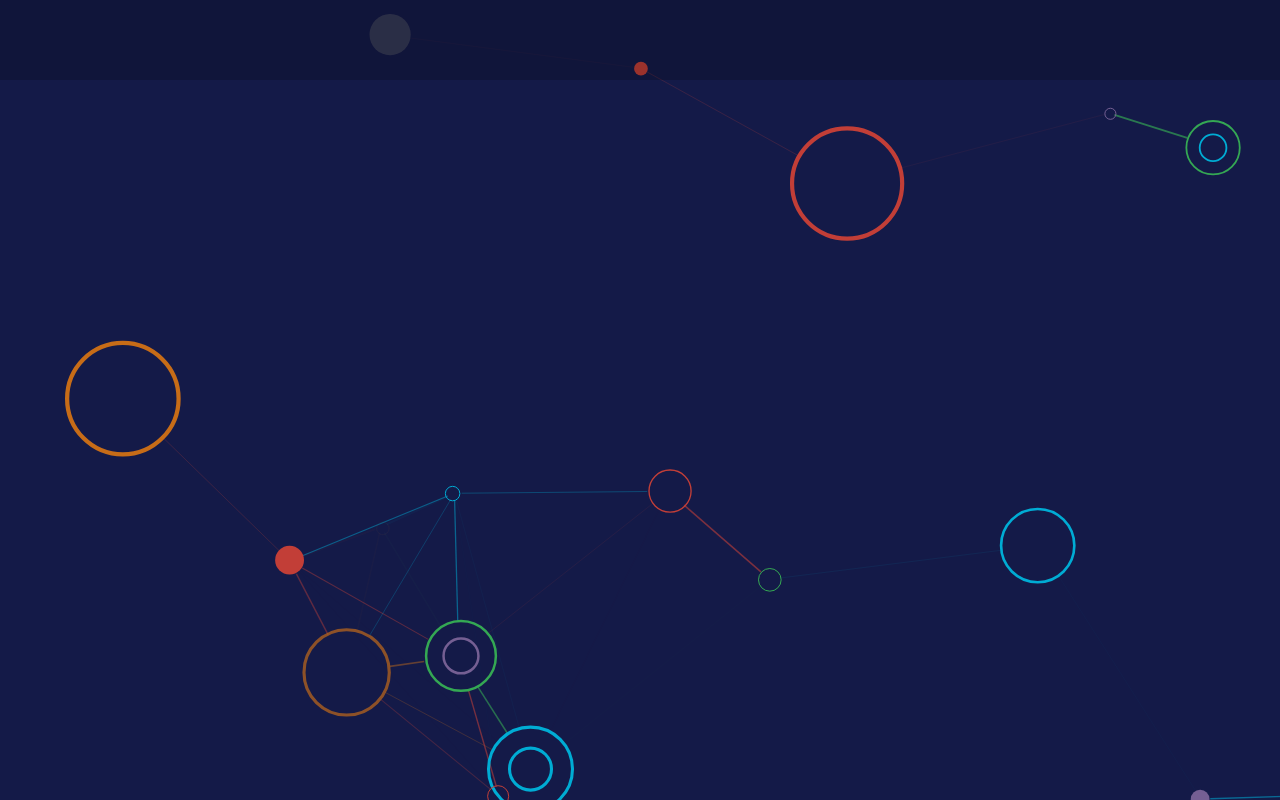
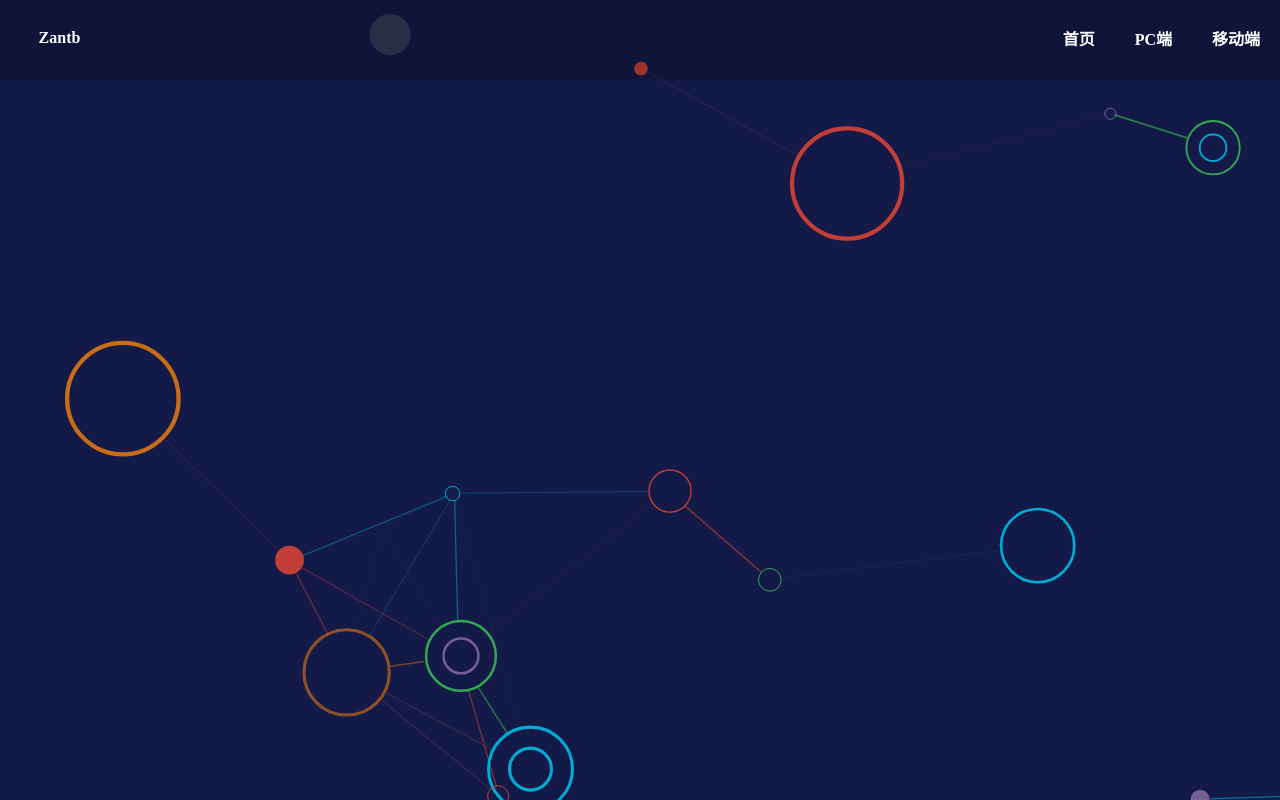
Before and after one commit to Zilean/Zilean.github.io, a website: page index.html in a window 1280 px wide. Drawn offline with Linux system fonts and the light colour scheme.

Commit message:
添加链接

```diff
--- a/index.css
+++ b/index.css
@@ -3,6 +3,100 @@ body {
   background-color: #141a48;
   margin: 0;
   padding: 0;
+}
+
+a,
+abbr,
+acronym,
+address,
+applet,
+article,
+aside,
+audio,
+b,
+big,
+blockquote,
+body,
+canvas,
+caption,
+center,
+cite,
+code,
+dd,
+del,
+details,
+dfn,
+div,
+dl,
+dt,
+em,
+embed,
+fieldset,
+figcaption,
+figure,
+footer,
+form,
+h1,
+h2,
+h3,
+h4,
+h5,
+h6,
+header,
+hgroup,
+html,
+i,
+iframe,
+img,
+ins,
+kbd,
+label,
+legend,
+li,
+mark,
+menu,
+nav,
+object,
+ol,
+output,
+p,
+pre,
+q,
+ruby,
+s,
+samp,
+section,
+small,
+span,
+strike,
+strong,
+sub,
+summary,
+sup,
+table,
+tbody,
+td,
+tfoot,
+th,
+thead,
+time,
+tr,
+tt,
+u,
+ul,
+var,
+video {
+  margin: 0;
+  padding: 0;
+  border: 0;
+  font: inherit;
+  font-size: 100%;
+  vertical-align: baseline;
+}
+
+ol,
+ul {
+  list-style: none;
 }
 
 .zantb-wrapper {
@@ -21,12 +115,41 @@ body {
   min-width: 1024px;
   background-repeat: no-repeat;
   background-position: 20px;
-    background: rgba(0,0,0,.2);
+  background: rgba(0, 0, 0, 0.2);
   /* background: rgba(0,0,0,.2) url(https://img.yzcdn.cn/v2/image/youzanyun/zanui/pc/pc_shouye_logo1_v2.png) no-repeat 20px/76px 20px;
     background: #000 url(https://img.yzcdn.cn/v2/image/youzanyun/zanui/pc/pc_shouye_logo1_v2.png) no-repeat 20px/76px 20px\0; */
   -webkit-transition: all 1.2s;
   -moz-transition: all 1.2s;
   transition: all 1.2s;
+}
+
+.home-href {
+  position: absolute;
+  width: 79px;
+  height: 21px;
+  left: 20px;
+  top: 29px;
+  color: #fff;
+  font-weight: 700;
+  text-decoration: none;
+}
+
+.zantb-nav ol {
+  position: absolute;
+  right: 0;
+}
+
+.zantb-nav ol li {
+  float: left;
+  line-height: 80px;
+  font-size: 16px;
+  padding: 0 20px;
+  font-weight: 700;
+}
+
+.zantb-nav ol li a {
+  color: #fff;
+  text-decoration: none;
 }
 
 .zantb-canvas {
--- a/index.html
+++ b/index.html
@@ -17,7 +17,14 @@
 
 <body>
   <div class="zantb-wrapper">
-    <div class="zantb-nav"></div>
+    <div class="zantb-nav">
+      <a href="http://www.zantb.com/" class="home-href">Zantb</a>
+      <ol>
+        <li><a href="http://www.zantb.com/">首页</a></li>
+        <li><a href="http://t.zantb.com/">PC端</a></li>
+        <li><a href="http://m.zantb.com/">移动端</a></li>
+      </ol>
+    </div>
     <div class="zantb-canvas">
       <canvas id="canvas" width="1950px" height="800px"></canvas>
       <canvas id="canvasbg" width="1950px" height="800px"></canvas>
```
Lines whose indentation alone changed are shown as unchanged.
